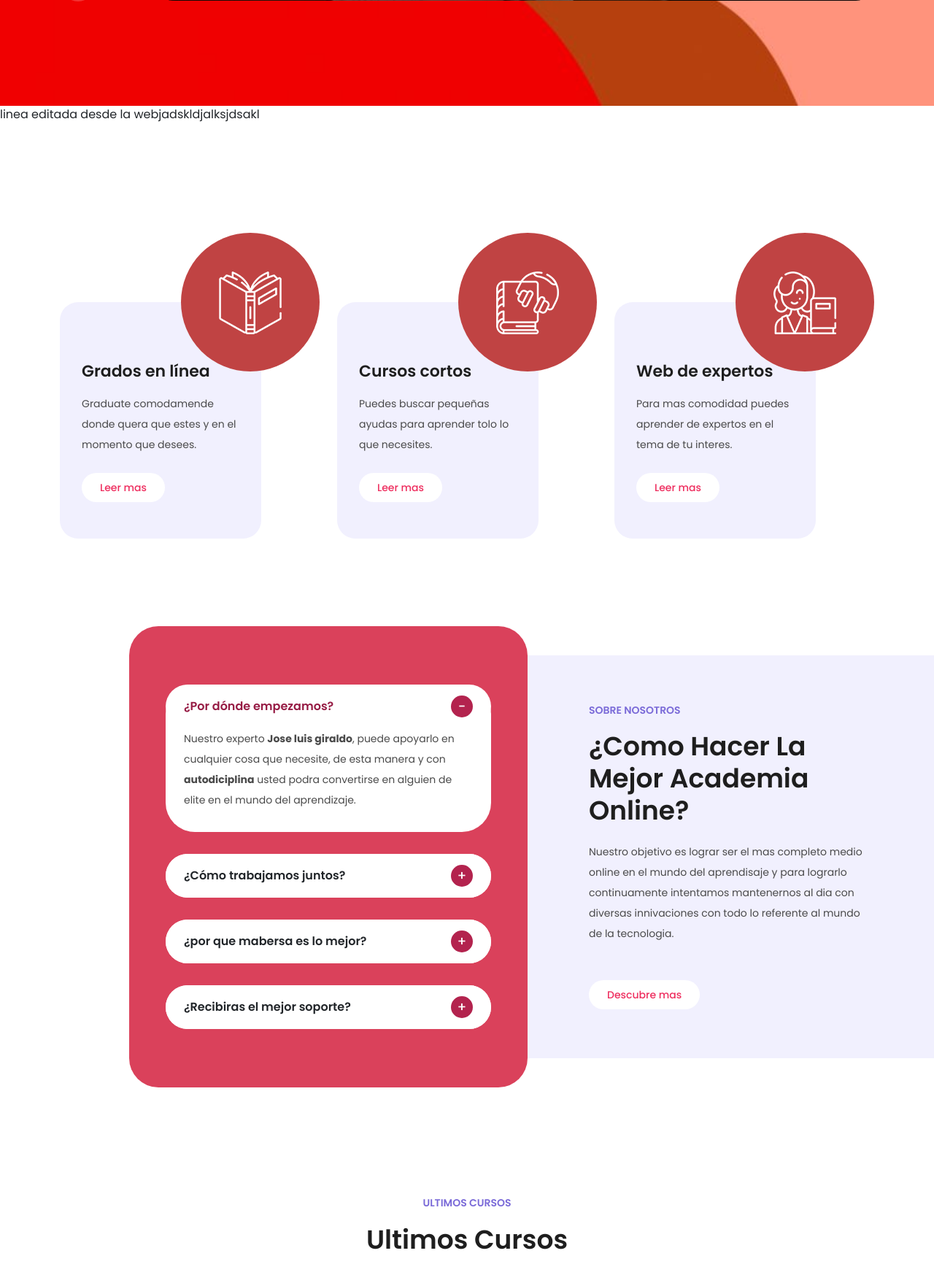
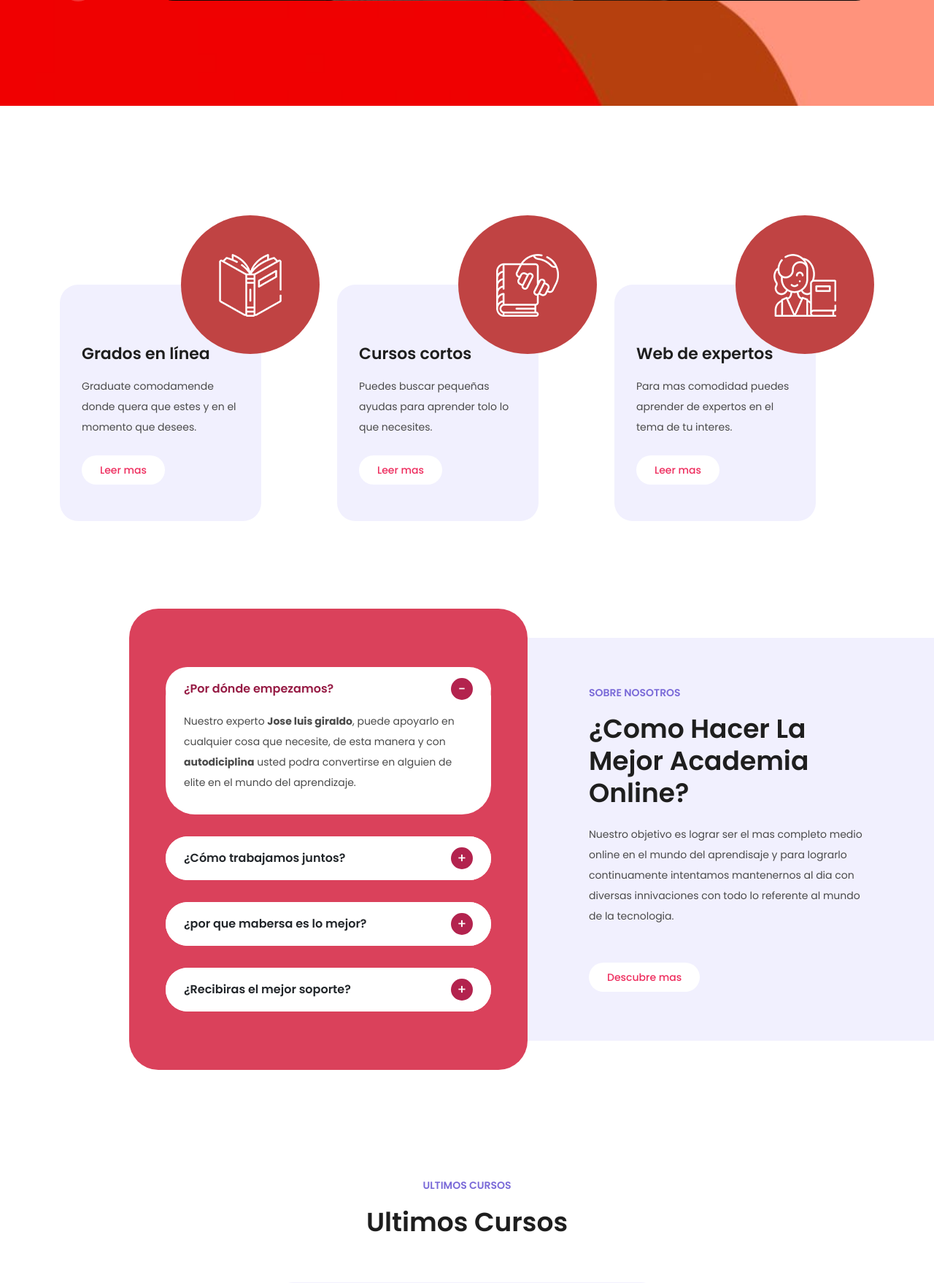
Before and after one commit to kronBELET/mabersa, a PHP site: page /index.php in a window 1280 px wide. Shown: the part 968-2726 px from the top of the page at 73% size. Run offline with PHP 8.4, Linux system fonts and the light colour scheme.

Commit message:
cambio deshecho

```diff
--- a/pagina_principal/index.php
+++ b/pagina_principal/index.php
@@ -57,7 +57,7 @@
       </div>
     </div>
   </div>
-linea editada desde la webjadskldjalksjdsakl
+
   <div class="services section" id="services">
     <div class="container">
       <div class="row">
```
